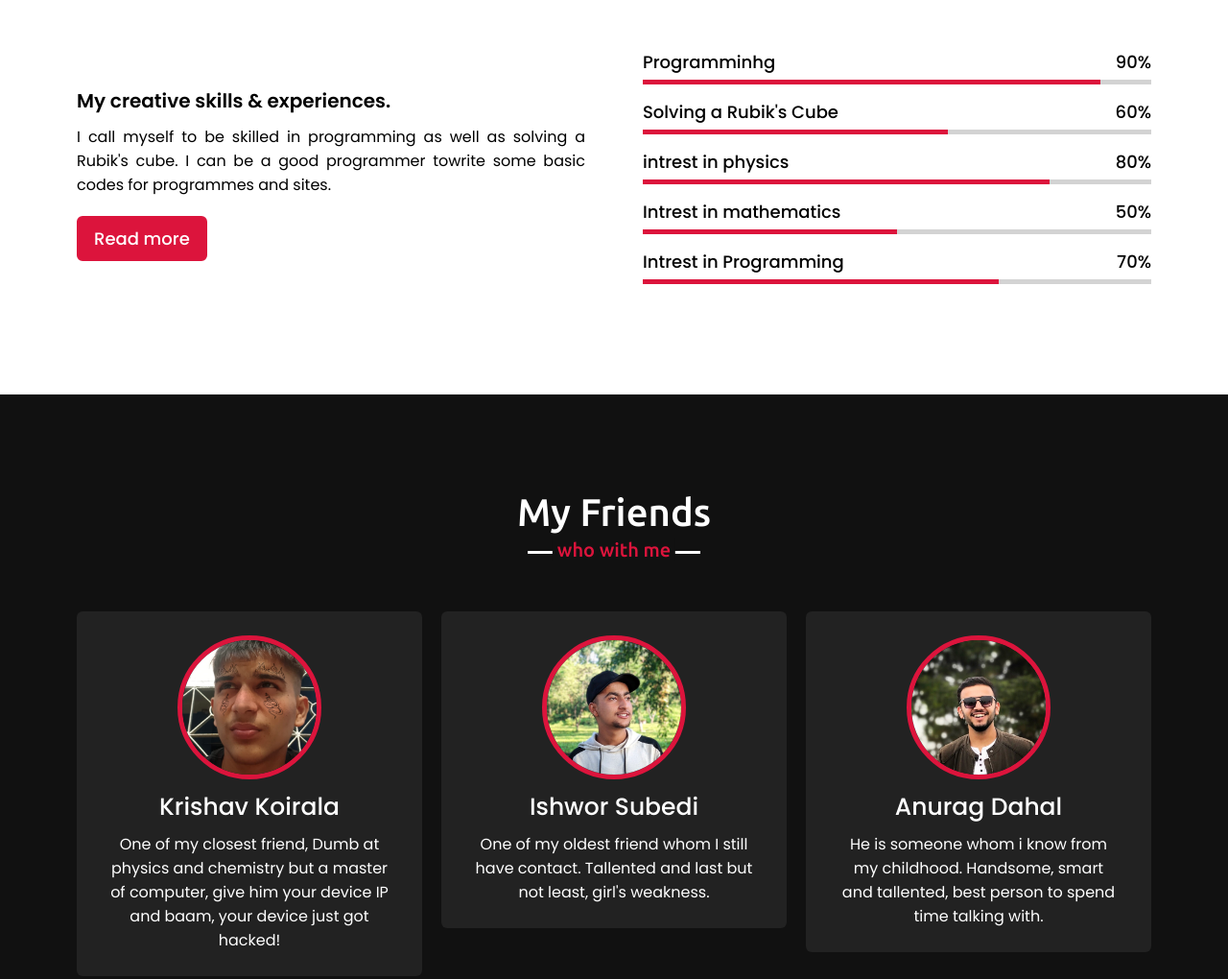
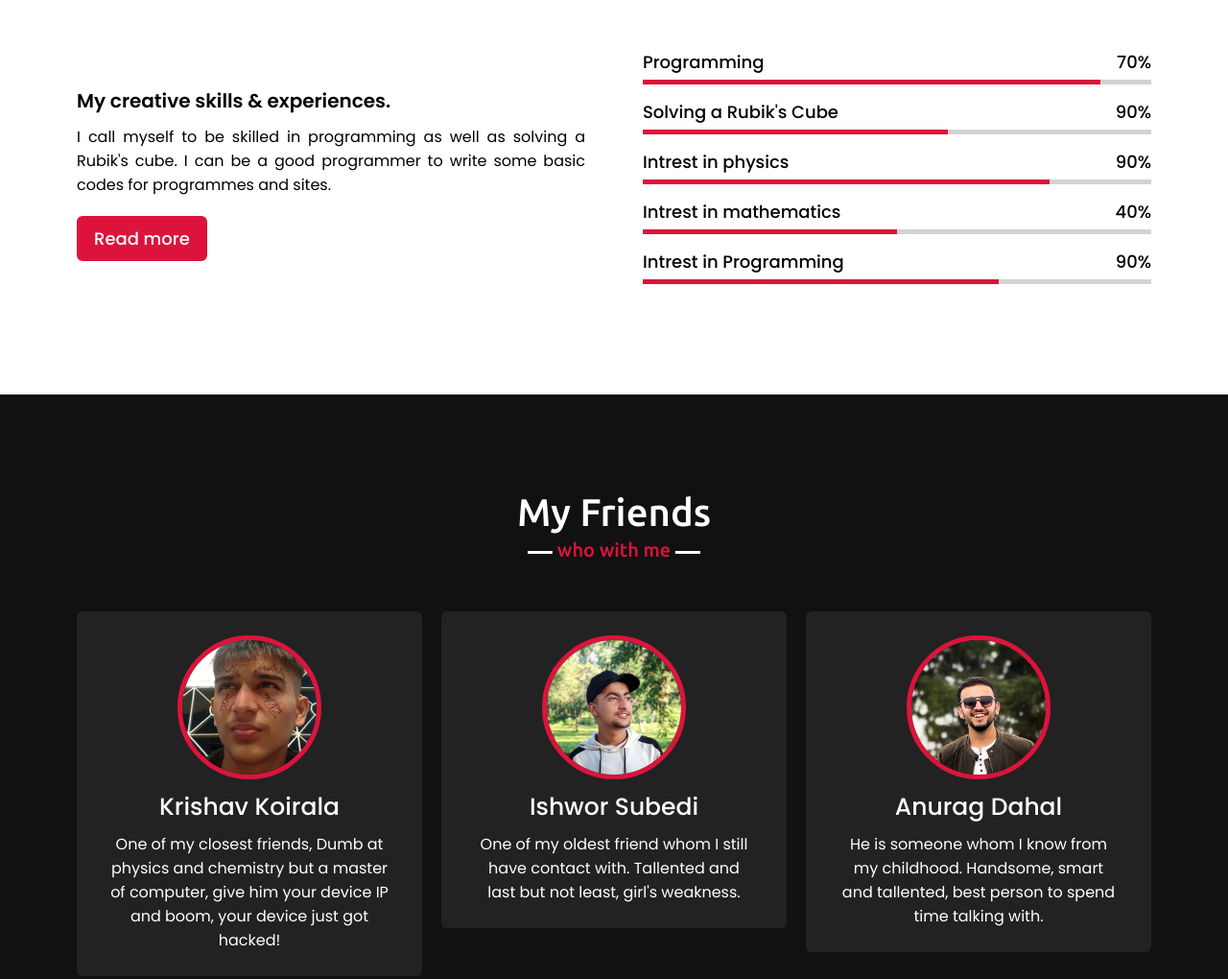
Before and after one commit to NishantNN/nishant-portfolio, a plain HTML site: page index.html in a window 1280 px wide. Shown: the part 2240-3260 px from the top of the page at 96% size. Drawn offline with nearby package versions, Linux system fonts and the light colour scheme.

Commit message:
Update index.html
gramerics correction

```diff
--- a/index.html
+++ b/index.html
@@ -17,6 +17,7 @@
 
 </head>
 <body>
+
     <div class="scroll-up-btn">
         <i class="fas fa-angle-up"></i>
     </div>
@@ -62,7 +63,7 @@
                     <p>This is a personal portfolio website about Nishant Poudel. I have created this website to share about myself amongst who know me or who want to know or hire me as per my qualifications.
                         I loved to spend hours and hours sitting in front of my laptop.I once nearly crashed it installing random softwares. As I soon realized the usability of laptop, that was the moment I found my passion hidden inside something pre existing for years in my room.
                     </p>
-                    <a href="#">Download CV</a>
+                    <a href="others/Nishanta_Poudel_CV.pdf" download="others/Nishanta_Poudel_CV.pdf">Download CV</a>
                 </div>
             </div>
         </div>
@@ -105,43 +106,43 @@
                     <div class="text">My creative skills & experiences.</div>
                     <p>
                     I call myself to be skilled in programming as well as solving a Rubik's cube.
-                    I can be a good programmer towrite some basic codes for programmes and sites.
+                    I can be a good programmer to write some basic codes for programmes and sites.
                     </p>
                     <a href="#">Read more</a>
                 </div>
                 <div class="column right">
                     <div class="bars">
                         <div class="info">
-                            <span>Programminhg</span>
-                            <span>90%</span>
+                            <span>Programming</span>
+                            <span>70%</span>
                         </div>
                         <div class="line html"></div>
                     </div>
                     <div class="bars">
                         <div class="info">
                             <span>Solving a Rubik's Cube</span>
-                            <span>60%</span>
+                            <span>90%</span>
                         </div>
                         <div class="line css"></div>
                     </div>
                     <div class="bars">
                         <div class="info">
-                            <span>intrest in physics</span>
-                            <span>80%</span>
+                            <span>Intrest in physics</span>
+                            <span>90%</span>
                         </div>
                         <div class="line js"></div>
                     </div>
                     <div class="bars">
                         <div class="info">
                             <span>Intrest in mathematics</span>
-                            <span>50%</span>
+                            <span>40%</span>
                         </div>
                         <div class="line php"></div>
                     </div>
                     <div class="bars">
                         <div class="info">
                             <span>Intrest in Programming</span>
-                            <span>70%</span>
+                            <span>90%</span>
                         </div>
                         <div class="line mysql"></div>
                     </div>
@@ -150,7 +151,7 @@
         </div>
     </section>
 
-    <!-- teams section start -->
+    <!-- friends section start -->
     <section class="teams" id="teams">
         <div class="max-width">
             <h2 class="title">My Friends</h2>
@@ -159,28 +160,28 @@
                     <div class="box">
                         <img src="images/amisha.jpg" alt="">
                         <div class="text">Amisha Dahal</div>
-                        <p>One of my best friend and also one of the prettiest girl I know, Amisha Dahal. Tallented, good looking friendly and a good listener.</p>
+                        <p>One of my best friends, and also one of the prettiest girl I know, Amisha Dahal. Tallented, good looking friendly and a good listener.</p>
                     </div>
                 </div>
                 <div class="card">
                     <div class="box">
                         <img src="images/krishav.jpg" alt="">
                         <div class="text">Krishav Koirala</div>
-                        <p>One of my closest friend, Dumb at physics and chemistry but a master of computer, give him your device IP and baam, your device just got hacked!</p>
+                        <p>One of my closest friends, Dumb at physics and chemistry but a master of computer, give him your device IP and boom, your device just got hacked!</p>
                     </div>
                 </div>
                 <div class="card">
                     <div class="box">
                         <img src="images/ishwor.jpg" alt="">
                         <div class="text">Ishwor Subedi</div>
-                        <p>One of my oldest friend whom I still have contact. Tallented and last but not least, girl's weakness. </p>
+                        <p>One of my oldest friend whom I still have contact with. Tallented and last but not least, girl's weakness. </p>
                     </div>
                 </div>
                 <div class="card">
                     <div class="box">
                         <img src="images/anurag.jpg" alt="">
                         <div class="text">Anurag Dahal</div>
-                        <p>He is someone whom i know from my childhood. Handsome, smart and tallented, best person to spend time talking with.</p>
+                        <p>He is someone whom I know from my childhood. Handsome, smart and tallented, best person to spend time talking with.</p>
                     </div>
                 </div>
                 <div class="card">
```
